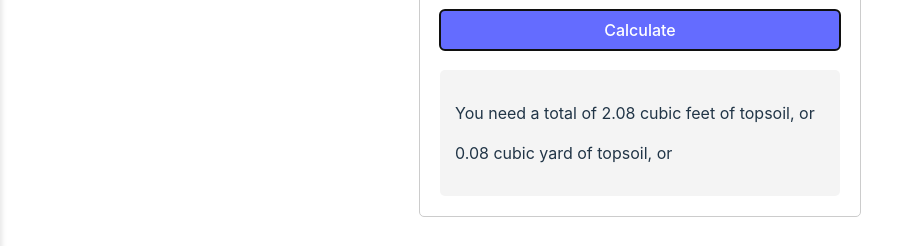
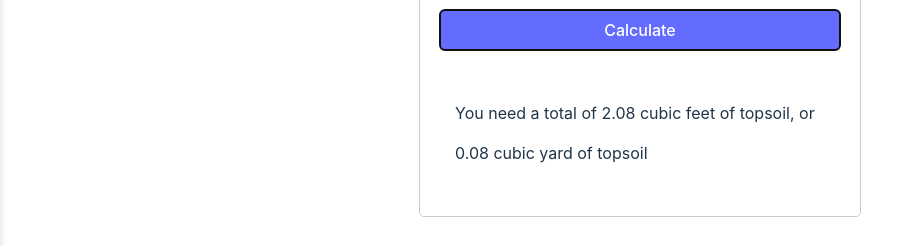
Before and after one commit to sdcman27/CurtsDirt, a React (Vite) app in the folder FrontEnd/: page /topsoil-calculator in a window 1280 px wide. Both pictures are taken after typing "5", "5" into the empty fields and a click on the button "Calculate". Shown: the part 250-496 px from the top of the page, without its empty margins (0-921 px from the left). Built offline with nearby package versions, Linux system fonts and the light colour scheme.

Commit message:
Edit page contents/css

```diff
--- a/FrontEnd/src/components/TopsoilCalculator.jsx
+++ b/FrontEnd/src/components/TopsoilCalculator.jsx
@@ -45,7 +45,7 @@ const TopsoilCalculator = () => {
             {result && (
                 <div className="result">
                     <p>You need a total of {result.cubicFeet} cubic feet of topsoil, or</p>
-                    <p>{result.cubicYards} cubic yard of topsoil, or</p>
+                    <p>{result.cubicYards} cubic yard of topsoil</p>
                 </div>
             )}
         </div>
--- a/FrontEnd/src/styles/TopsoilCalculator.css
+++ b/FrontEnd/src/styles/TopsoilCalculator.css
@@ -38,7 +38,7 @@
 
 .result {
     margin-top: 20px;
-    background-color: #f4f4f4;
+    background-color: #f4f4f400;
     padding: 15px;
     border-radius: 5px;
 }
```
